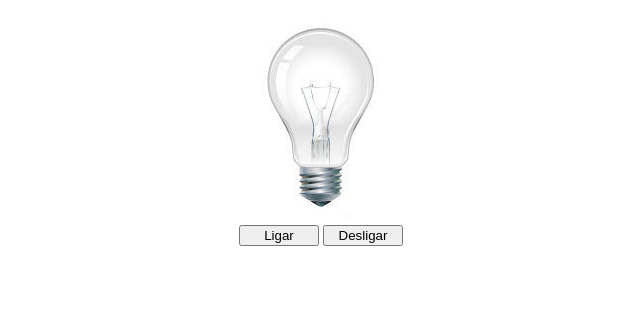
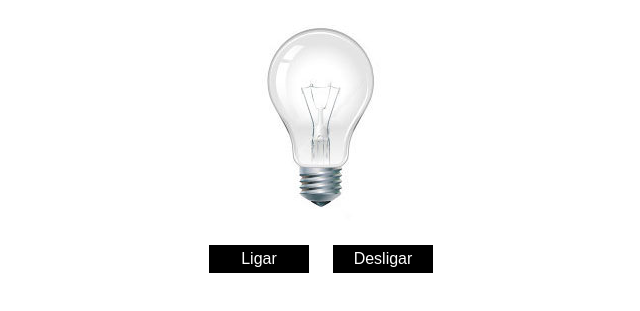
Before and after one commit to mellprado/lampada, a plain HTML site: page index.html in a window 1280 px wide. Shown: the part 87-398 px from the top of the page, without its empty margins (319-959 px from the left). Drawn offline with Linux system fonts and the light colour scheme.

Commit message:
Update style.css

```diff
--- a/style.css
+++ b/style.css
@@ -5,5 +5,11 @@ header, main {
 }
 
 button {
-    width: 80px;
+    background-color: black;
+    color: white;
+    border: none;
+    margin: 20px 10px;
+    width: 100px;
+    font-size: 16px;
+    padding: 5px 10px;
 }
```
